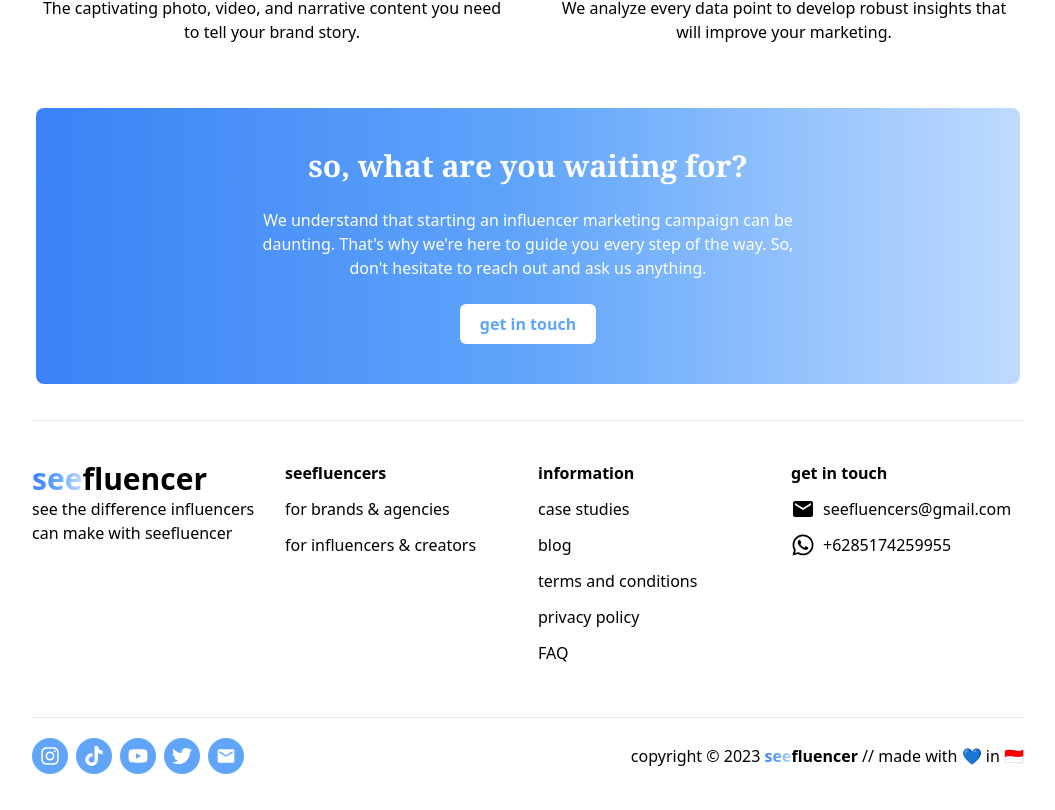
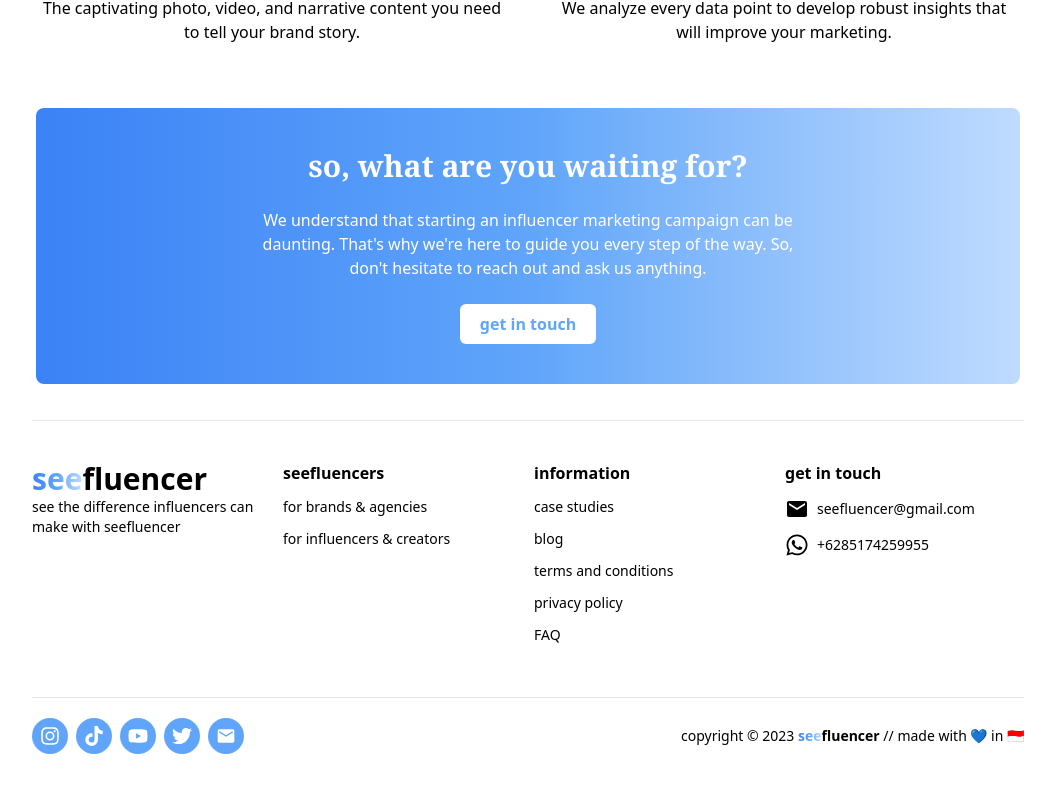
Before and after one commit to joylodra/seefluencer, a Next.js app: page / in a window 1280 px wide. Shown: the part 1602-2412 px from the top of the page, without its empty margins (112-1167 px from the left). Built offline with nearby package versions, Linux system fonts and the light colour scheme.

Commit message:
Fixed Footer

```diff
--- a/app/components/Footer/Footer.tsx
+++ b/app/components/Footer/Footer.tsx
@@ -13,7 +13,7 @@
 const Footer = () => {
   return (
     <footer className="flex flex-col p-4 mx-auto max-w-5xl gap-3 z-30 relative">
-      <div className="grid grid-cols-1 text-center md:text-left md:grid-cols-4 gap-5 border-t py-10">
+      <div className="grid grid-cols-1 text-center md:text-left md:grid-cols-4 gap-3 border-t py-10">
         <div>
           <Link className="text-3xl font-bold" href="/">
             <span className="bg-gradient-to-r from-blue-500 via-blue-400 to-blue-200 inline-block text-transparent bg-clip-text">
@@ -22,7 +22,9 @@
             fluencer
           </Link>
 
-          <p>see the difference influencers can make with seefluencer</p>
+          <p className="text-sm">
+            see the difference influencers can make with seefluencer
+          </p>
         </div>
 
         <div className="flex flex-col gap-3">
@@ -30,14 +32,14 @@
 
           <Link
             href="/brands"
-            className="hover:underline decoration-blue-400 decoration-4"
+            className="md:hover:underline decoration-blue-400 decoration-4 text-sm"
           >
             for brands & agencies
           </Link>
 
           <Link
             href="/influencers"
-            className="hover:underline decoration-blue-400 decoration-4"
+            className="md:hover:underline decoration-blue-400 decoration-4 text-sm"
           >
             for influencers & creators
           </Link>
@@ -48,35 +50,35 @@
 
           <Link
             href="/case-studies"
-            className="hover:underline decoration-blue-400 decoration-4"
+            className="md:hover:underline decoration-blue-400 decoration-4 text-sm"
           >
             case studies
           </Link>
 
           <Link
             href="/blog"
-            className="hover:underline decoration-blue-400 decoration-4"
+            className="md:hover:underline decoration-blue-400 decoration-4 text-sm"
           >
             blog
           </Link>
 
           <Link
             href="/terms-and-conditions"
-            className="hover:underline decoration-blue-400 decoration-4"
+            className="md:hover:underline decoration-blue-400 decoration-4 text-sm"
           >
             terms and conditions
           </Link>
 
           <Link
             href="/privacy-policy"
-            className="hover:underline decoration-blue-400 decoration-4"
+            className="md:hover:underline decoration-blue-400 decoration-4 text-sm"
           >
             privacy policy
           </Link>
 
           <Link
             href="/faq"
-            className="hover:underline decoration-blue-400 decoration-4"
+            className="md:hover:underline decoration-blue-400 decoration-4 text-sm"
           >
             FAQ
           </Link>
@@ -85,11 +87,11 @@
         <div className="flex flex-col items-center md:items-start gap-3">
           <h3 className="font-bold">get in touch</h3>
 
-          <p className="flex flex-row gap-2 items-center">
-            <MdEmail size={24} /> seefluencers@gmail.com
+          <p className="flex flex-row gap-2 items-center text-sm">
+            <MdEmail size={24} /> seefluencer@gmail.com
           </p>
 
-          <p className="flex flex-row gap-2 items-center">
+          <p className="flex flex-row gap-2 items-center text-sm">
             <FaWhatsapp size={24} /> +6285174259955
           </p>
         </div>
@@ -109,7 +111,7 @@
           ))}
         </div>
 
-        <p>
+        <p className="text-sm">
           copyright © 2023{" "}
           <Link className="hover:opacity-75 font-semibold" href="/">
             <span className="bg-gradient-to-r from-blue-500 via-blue-400 to-blue-200 inline-block text-transparent bg-clip-text">
--- a/app/components/Navbar/Navbar.tsx
+++ b/app/components/Navbar/Navbar.tsx
@@ -71,7 +71,7 @@
             <Link
               key={item.href}
               href={`${item.href}`}
-              className={`hover:underline decoration-blue-400 decoration-4 ${
+              className={`md:hover:underline decoration-blue-400 decoration-4 ${
                 pathname === item.href ? "underline" : ""
               }`}
             >
```
